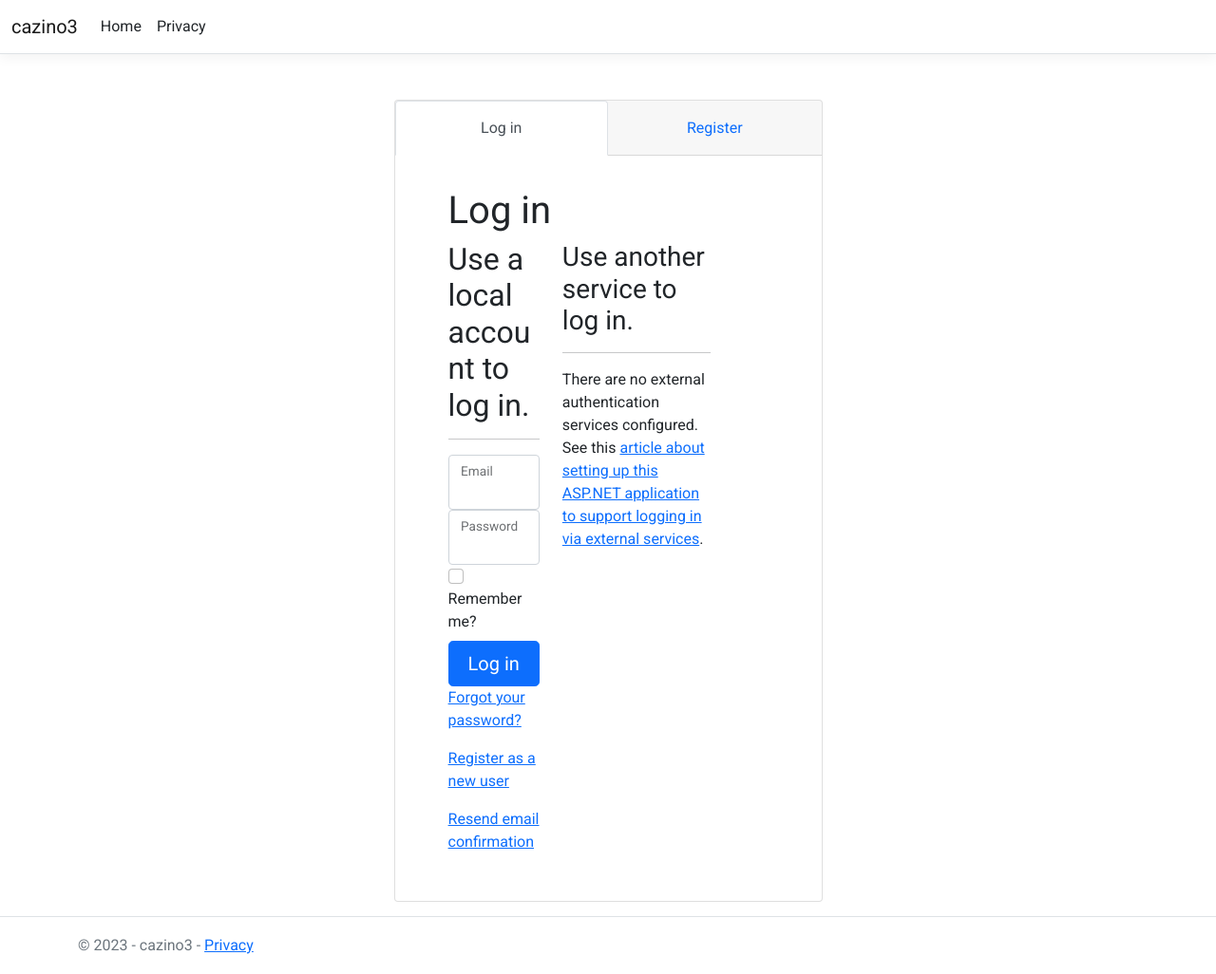
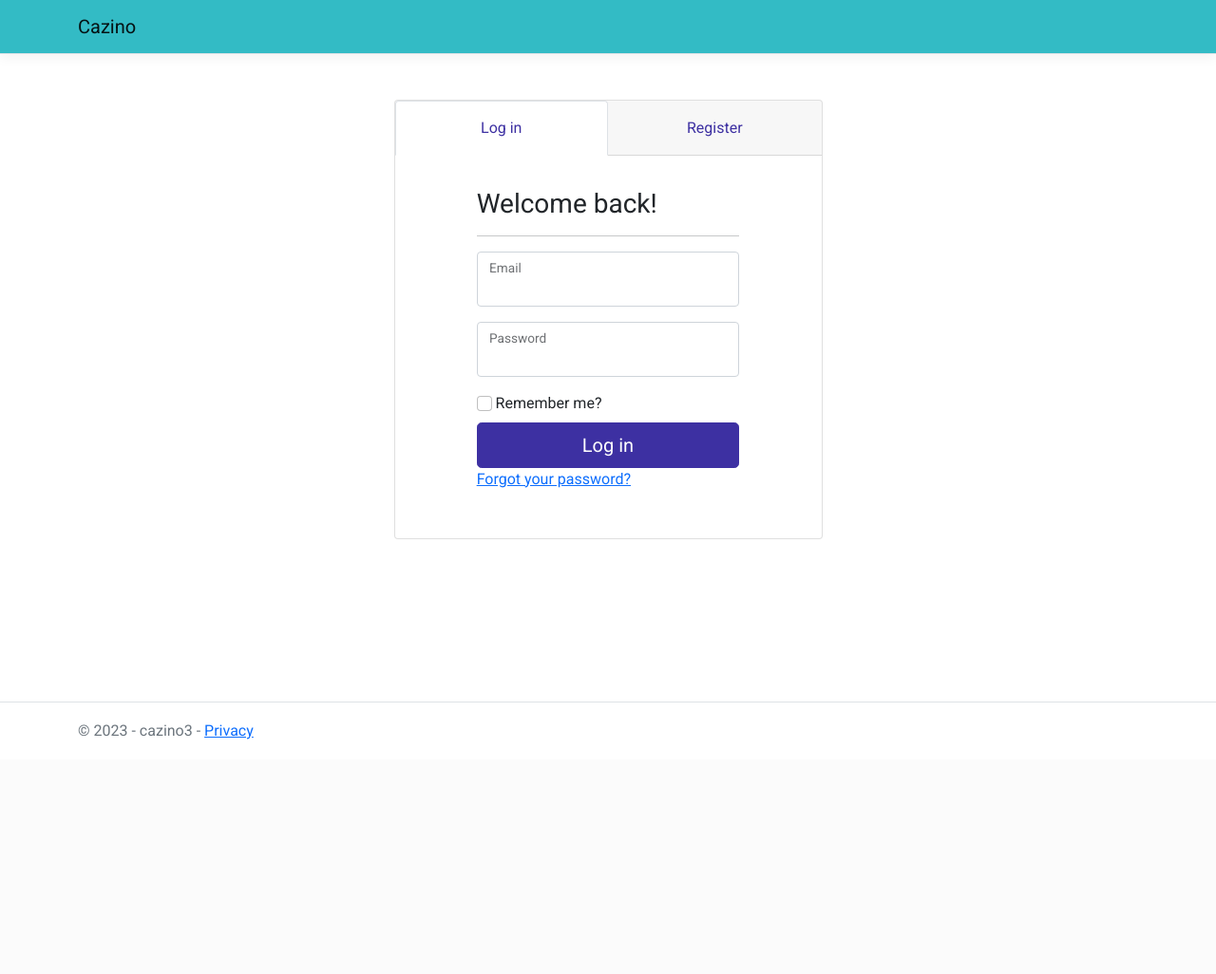
Before and after one commit to Ch0sze/cazino, an ASP.NET Core app: page /Identity/Account/Login in a window 1280 px wide. Shown: the whole page at 95% size. After the commit the page ends 779 px from the top, so only its background shows below. Run offline with ASP.NET Core 8, Linux system fonts and the light colour scheme; style sheets or scripts are compiled from the project's sources; some libraries are stand-ins or nearby versions.

Commit message:
funkční registrace a přihlášení

```diff
--- a/cazino3/Areas/Identity/Pages/Account/Login.cshtml
+++ b/cazino3/Areas/Identity/Pages/Account/Login.cshtml
@@ -6,20 +6,19 @@
     Layout = "~/Areas/Identity/Pages/_AuthLayout.cshtml";
 }
 
-<h1>@ViewData["Title"]</h1>
-<div class="row">
-    <div class="col-md-4">
+<div class="row justify-content-center">
+    <div class="col-md-10">
         <section>
             <form id="account" method="post">
-                <h2>Use a local account to log in.</h2>
+                <h3>Welcome back!</h3>
                 <hr />
                 <div asp-validation-summary="ModelOnly" class="text-danger"></div>
-                <div class="form-floating">
+                <div class="form-floating mb-3">
                     <input asp-for="Input.Email" class="form-control" autocomplete="username" aria-required="true" />
                     <label asp-for="Input.Email" class="form-label"></label>
                     <span asp-validation-for="Input.Email" class="text-danger"></span>
                 </div>
-                <div class="form-floating">
+                <div class="form-floating mb-3">
                     <input asp-for="Input.Password" class="form-control" autocomplete="current-password" aria-required="true" />
                     <label asp-for="Input.Password" class="form-label"></label>
                     <span asp-validation-for="Input.Password" class="text-danger"></span>
@@ -33,50 +32,17 @@
                     </div>
                 </div>
                 <div>
-                    <button id="login-submit" type="submit" class="w-100 btn btn-lg btn-primary">Log in</button>
+                    <button id="login-submit" type="submit" class="w-100 btn btn-lg btn-primary custom-button">Log in</button>
                 </div>
                 <div>
                     <p>
                         <a id="forgot-password" asp-page="./ForgotPassword">Forgot your password?</a>
                     </p>
-                    <p>
-                        <a asp-page="./Register" asp-route-returnUrl="@Model.ReturnUrl">Register as a new user</a>
-                    </p>
-                    <p>
+                    @* <p>
                         <a id="resend-confirmation" asp-page="./ResendEmailConfirmation">Resend email confirmation</a>
-                    </p>
+                    </p> *@
                 </div>
             </form>
-        </section>
-    </div>
-    <div class="col-md-6 col-md-offset-2">
-        <section>
-            <h3>Use another service to log in.</h3>
-            <hr />
-            @{
-                if ((Model.ExternalLogins?.Count ?? 0) == 0)
-                {
-                    <div>
-                        <p>
-                            There are no external authentication services configured. See this <a href="https://go.microsoft.com/fwlink/?LinkID=532715">article
-                            about setting up this ASP.NET application to support logging in via external services</a>.
-                        </p>
-                    </div>
-                }
-                else
-                {
-                    <form id="external-account" asp-page="./ExternalLogin" asp-route-returnUrl="@Model.ReturnUrl" method="post" class="form-horizontal">
-                        <div>
-                            <p>
-                                @foreach (var provider in Model.ExternalLogins!)
-                                {
-                                    <button type="submit" class="btn btn-primary" name="provider" value="@provider.Name" title="Log in using your @provider.DisplayName account">@provider.DisplayName</button>
-                                }
-                            </p>
-                        </div>
-                    </form>
-                }
-            }
         </section>
     </div>
 </div>
--- a/cazino3/Areas/Identity/Pages/Account/Login.cshtml.cs
+++ b/cazino3/Areas/Identity/Pages/Account/Login.cshtml.cs
@@ -37,6 +37,8 @@ namespace cazino3.Areas.Identity.Pages.Account
         public InputModel Input { get; set; }
 
         /// <summary>
+
+
         ///     This API supports the ASP.NET Core Identity default UI infrastructure and is not intended to be used
         ///     directly from your code. This API may change or be removed in future releases.
         /// </summary>
@@ -87,6 +89,11 @@ namespace cazino3.Areas.Identity.Pages.Account
 
         public async Task OnGetAsync(string returnUrl = null)
         {
+            if (User.Identity.IsAuthenticated)
+            {
+                Response.Redirect("/");
+            }
+
             if (!string.IsNullOrEmpty(ErrorMessage))
             {
                 ModelState.AddModelError(string.Empty, ErrorMessage);
--- a/cazino3/Areas/Identity/Pages/_AuthLayout.cshtml
+++ b/cazino3/Areas/Identity/Pages/_AuthLayout.cshtml
@@ -8,12 +8,12 @@
             <div class="card-header">
                 <ul class="nav nav-tabs card-header-tabs">
                     <li class="nav-item">
-                        <a class="nav-link" href="/Identity/Account/Login">
+                        <a class="nav-link" style="color: #3D30A2;" href="/Identity/Account/Login">
                             Log in
                         </a>
                     </li>
                     <li class="nav-item">
-                        <a class="nav-link" href="/Identity/Account/Register">
+                        <a class="nav-link" style="color: #3D30A2;" href="/Identity/Account/Register">
                             Register
                         </a>
                     </li>
--- a/cazino3/Views/Home/Index.cshtml
+++ b/cazino3/Views/Home/Index.cshtml
@@ -4,5 +4,8 @@
 
 <div class="text-center">
     <h1 class="display-4">Welcome</h1>
-    <p>Learn about <a href="https://docs.microsoft.com/aspnet/core">building Web apps with ASP.NET Core</a>.</p>
+    <p>User ID : @ViewData["userID"]</p>
+    <div style="text-align: center;">
+        <img src="../images/445250_72459756.jpg" style="width: 50%; display: block; margin: 0 auto;">
+    </div>
 </div>
--- a/cazino3/Views/Shared/_Layout.cshtml
+++ b/cazino3/Views/Shared/_Layout.cshtml
@@ -11,22 +11,23 @@
 </head>
 <body>
     <header>
-        <nav class="navbar navbar-expand-sm navbar-toggleable-sm navbar-light bg-white border-bottom box-shadow mb-3">
-            <div class="container-fluid">
-                <a class="navbar-brand" asp-area="" asp-controller="Home" asp-action="Index">cazino3</a>
+        <nav class="navbar navbar-expand-sm navbar-toggleable-sm navbar-light bg-color border-bottom box-shadow mb-3">
+            <div class="container">
+                <a class="navbar-brand" asp-area="" asp-controller="Home" asp-action="Index">Cazino</a>
                 <button class="navbar-toggler" type="button" data-bs-toggle="collapse" data-bs-target=".navbar-collapse" aria-controls="navbarSupportedContent"
                         aria-expanded="false" aria-label="Toggle navigation">
                     <span class="navbar-toggler-icon"></span>
                 </button>
-                <div class="navbar-collapse collapse d-sm-inline-flex justify-content-between">
-                    <ul class="navbar-nav flex-grow-1">
+                <div class="navbar-collapse collapse d-sm-inline-flex flex-sm-row-reverse">
+                    @* <ul class="navbar-nav flex-grow-1">
                         <li class="nav-item">
                             <a class="nav-link text-dark" asp-area="" asp-controller="Home" asp-action="Index">Home</a>
                         </li>
                         <li class="nav-item">
                             <a class="nav-link text-dark" asp-area="" asp-controller="Home" asp-action="Privacy">Privacy</a>
                         </li>
-                    </ul>
+                    </ul> *@
+                    <partial name="_LoginPartial.cshtml" />
                 </div>
             </div>
         </nav>
--- a/cazino3/Views/Shared/_LoginPartial.cshtml
+++ b/cazino3/Views/Shared/_LoginPartial.cshtml
@@ -8,21 +8,22 @@
 @if (SignInManager.IsSignedIn(User))
 {
     <li class="nav-item">
-        <a id="manage" class="nav-link text-dark" asp-area="Identity" asp-page="/Account/Manage/Index" title="Manage">Hello @UserManager.GetUserName(User)!</a>
+            <a id="manage" class="nav-link text-dark" asp-area="Identity" asp-page="/Account/Manage/Index" title="Manage">Logged as @UserManager.FindByNameAsync(User.Identity.Name).Result.NickName</a>
     </li>
     <li class="nav-item">
         <form id="logoutForm" class="form-inline" asp-area="Identity" asp-page="/Account/Logout" asp-route-returnUrl="@Url.Action("Index", "Home", new { area = "" })">
-            <button id="logout" type="submit" class="nav-link btn btn-link text-dark">Logout</button>
+                <button id="logout" type="submit" class="btn btn-primary custom-button">Logout</button>
         </form>
     </li>
 }
-else
+// zobrazí login a register button když user není přihlášený v pravém horním rohu
+@* else
 {
     <li class="nav-item">
-        <a class="nav-link text-dark" id="register" asp-area="Identity" asp-page="/Account/Register">Register</a>
+        <a class="nav-link text-dark" id="register" asp-area="identity" asp-page="/account/register">register</a>
     </li>
     <li class="nav-item">
-        <a class="nav-link text-dark" id="login" asp-area="Identity" asp-page="/Account/Login">Login</a>
+        <a class="nav-link text-dark" id="login" asp-area="identity" asp-page="/account/login">login</a>
     </li>
-}
+} *@
 </ul>
--- a/cazino3/wwwroot/css/site.css
+++ b/cazino3/wwwroot/css/site.css
@@ -41,3 +41,22 @@ body {
 .login-logout-card .card-body {
     padding: 10px 20px;
 }
+
+.bg-color {
+    background-color: #33BBC5;
+}
+
+.custom-button {
+    background-color: #3D30A2;
+    border-color: #3D30A2;
+    transition: background-color 0.3s ease;
+}
+
+    .custom-button:hover {
+        background-color: #363062; /* Darker color when hovered */
+        border-color: #363062;
+    }
+
+.custom-text {
+    color: #3D30A2;
+}
```
Also changed, not shown: cazino3/Areas/Identity/Data/cazinoUser.cs (+13 -0 lines), cazino3/Areas/Identity/Pages/Account/Register.cshtml (+11 -1 lines), cazino3/Areas/Identity/Pages/Account/Register.cshtml.cs (+22 -0 lines), cazino3/Controllers/HomeController.cs (+8 -1 lines), cazino3/Program.cs (+7 -1 lines), cazino3/cazino3.csproj, cazino3/wwwroot/images/445250_72459756.jpg (added), 1 other file.
